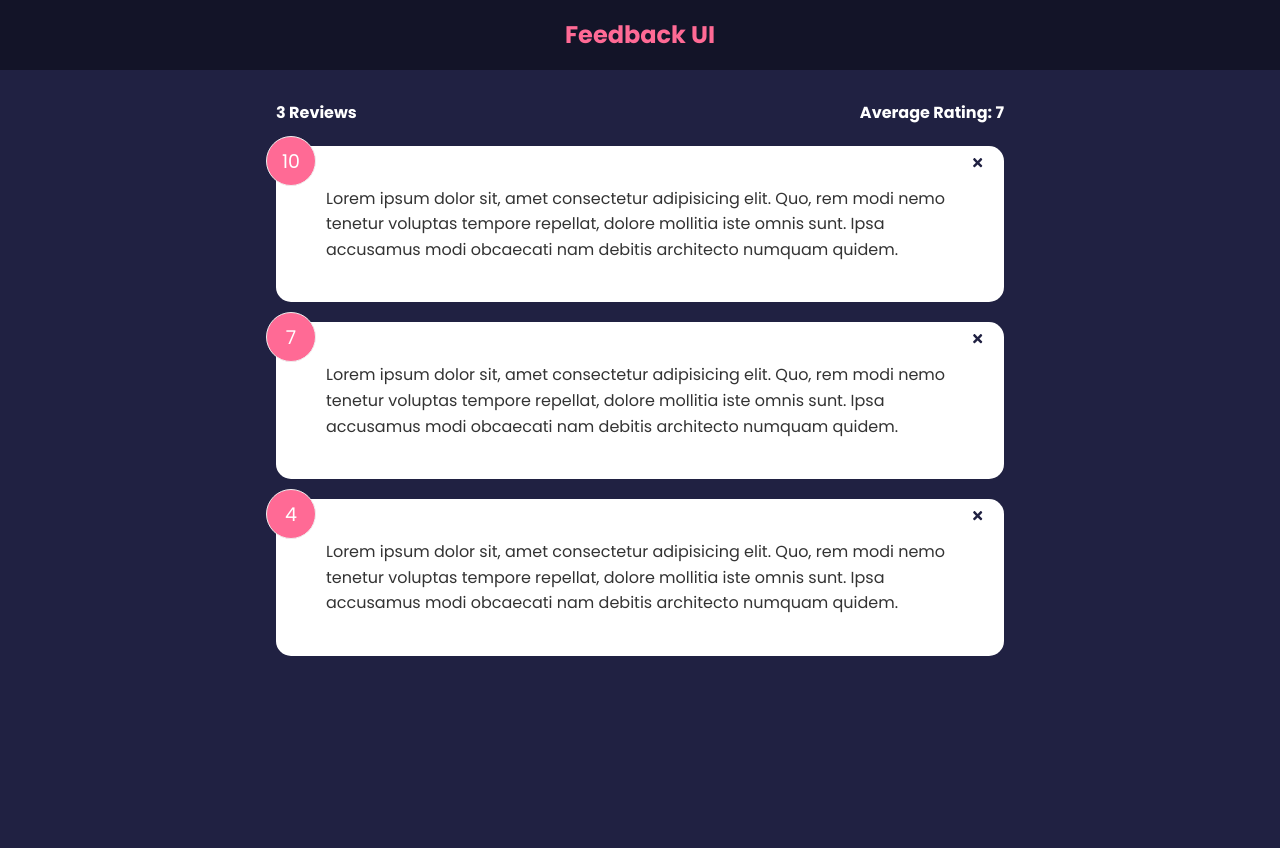
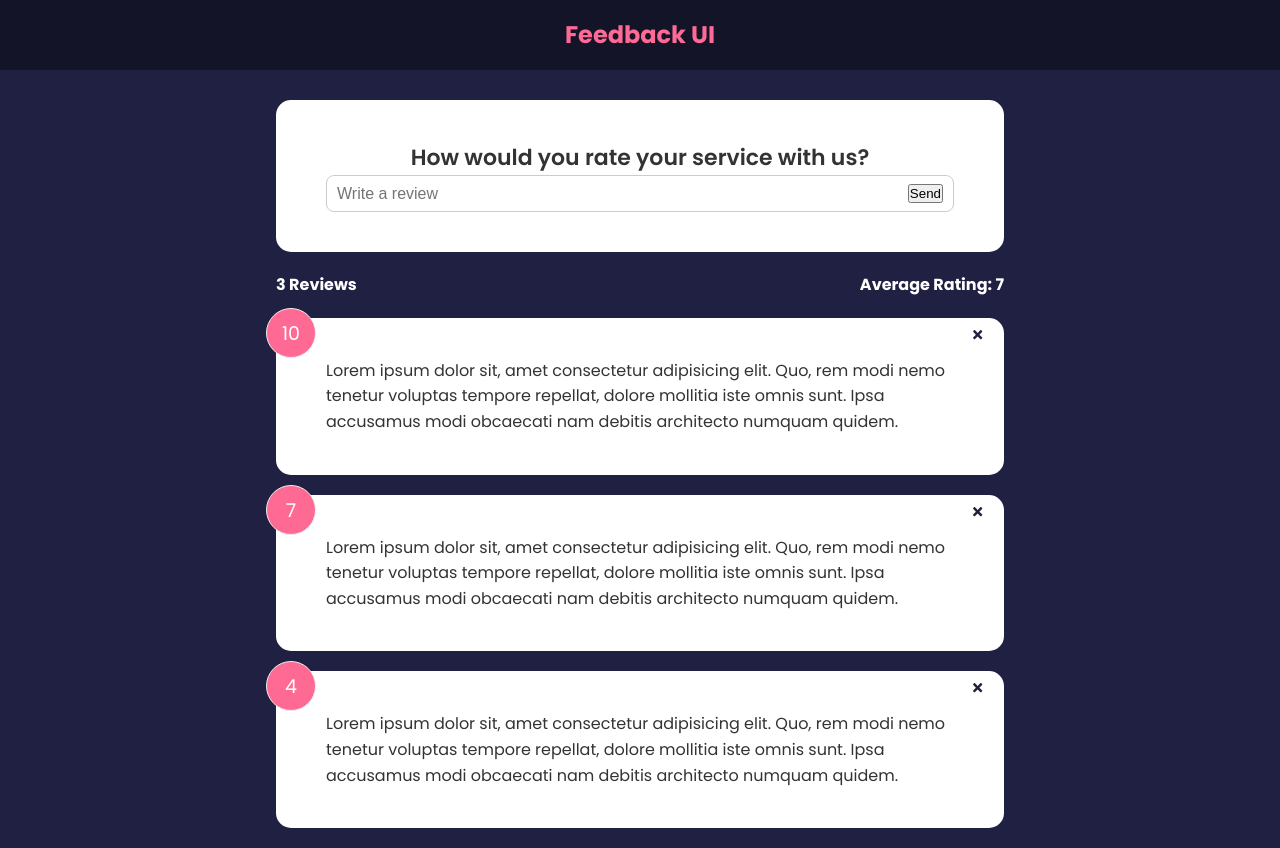
Before and after one commit to chriskorsak/feedback-app-udemy, a React (Create React App) app: page / in a window 1280 px wide. Before the commit the page ends 800 px from the top, so only its background shows below. Built offline with nearby package versions, Linux system fonts and the light colour scheme.

Commit message:
add feedback form to app.

```diff
--- a/src/App.js
+++ b/src/App.js
@@ -3,6 +3,7 @@
 import Header from './components/Header';
 import { useState } from 'react';
 import feedbackData from './data/feedbackData';
+import FeedbackForm from './components/FeedbackForm';
 import FeedbackStats from './components/FeedbackStats';
 
 function App() {
@@ -19,6 +20,7 @@
     <>
       <Header />
       <div className="container">
+        <FeedbackForm />
         <FeedbackStats feedback={feedback} />
         <FeedbackList feedback={feedback} handleDelete={handleDelete} />
       </div>
--- /dev/null
+++ b/src/components/FeedbackForm.js
@@ -0,0 +1,28 @@
+import Card from './shared/Card';
+import { useState } from 'react';
+
+const FeedbackForm = () => {
+  const [text, setText] = useState('');
+
+  const handleTextChange = input => setText(input);
+
+  return (
+    <Card>
+      <form>
+        <h2>How would you rate your service with us?</h2>
+        {/* todo: rating select component */}
+        <div className="input-group">
+          <input
+            type="text"
+            placeholder="Write a review"
+            onChange={({ target }) => handleTextChange(target.value)}
+            value={text}
+          />
+          <button type="submit">Send</button>
+        </div>
+      </form>
+    </Card>
+  );
+};
+
+export default FeedbackForm;
```
